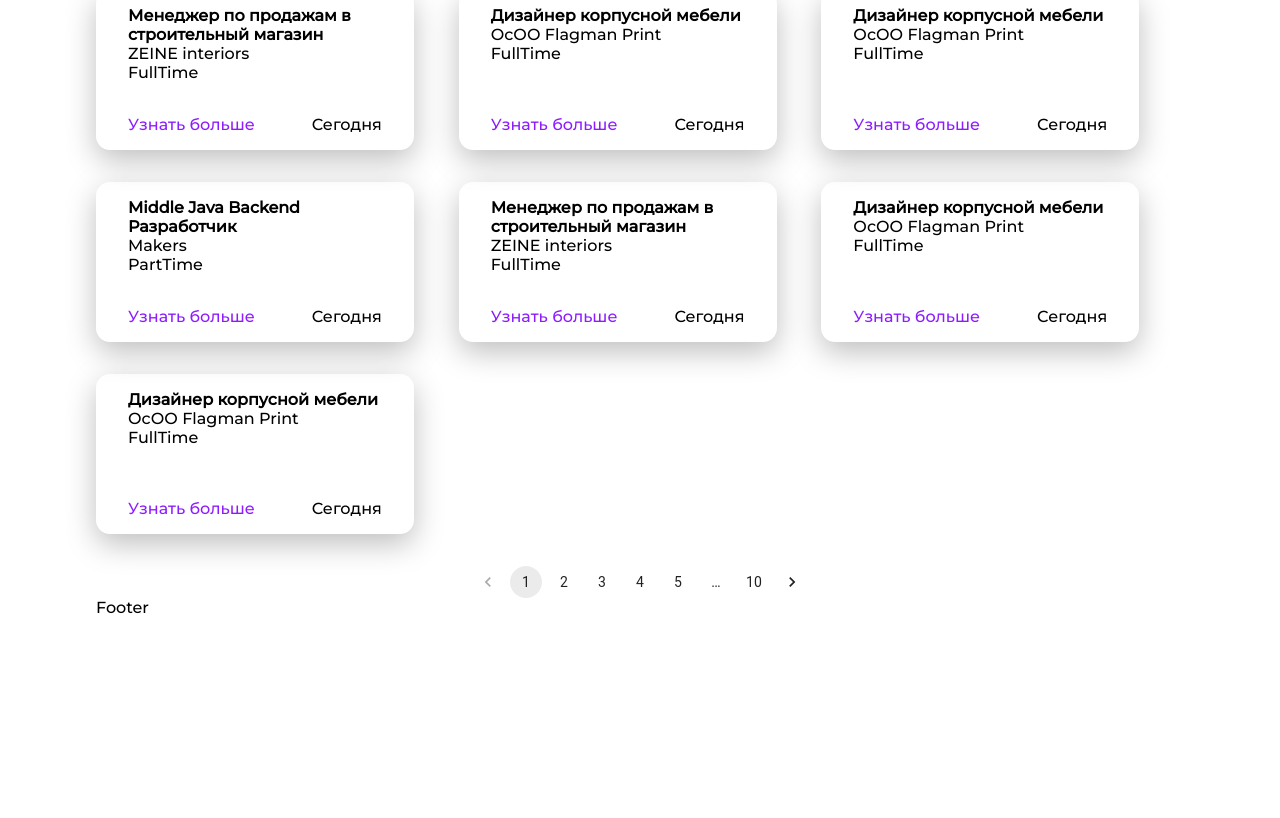
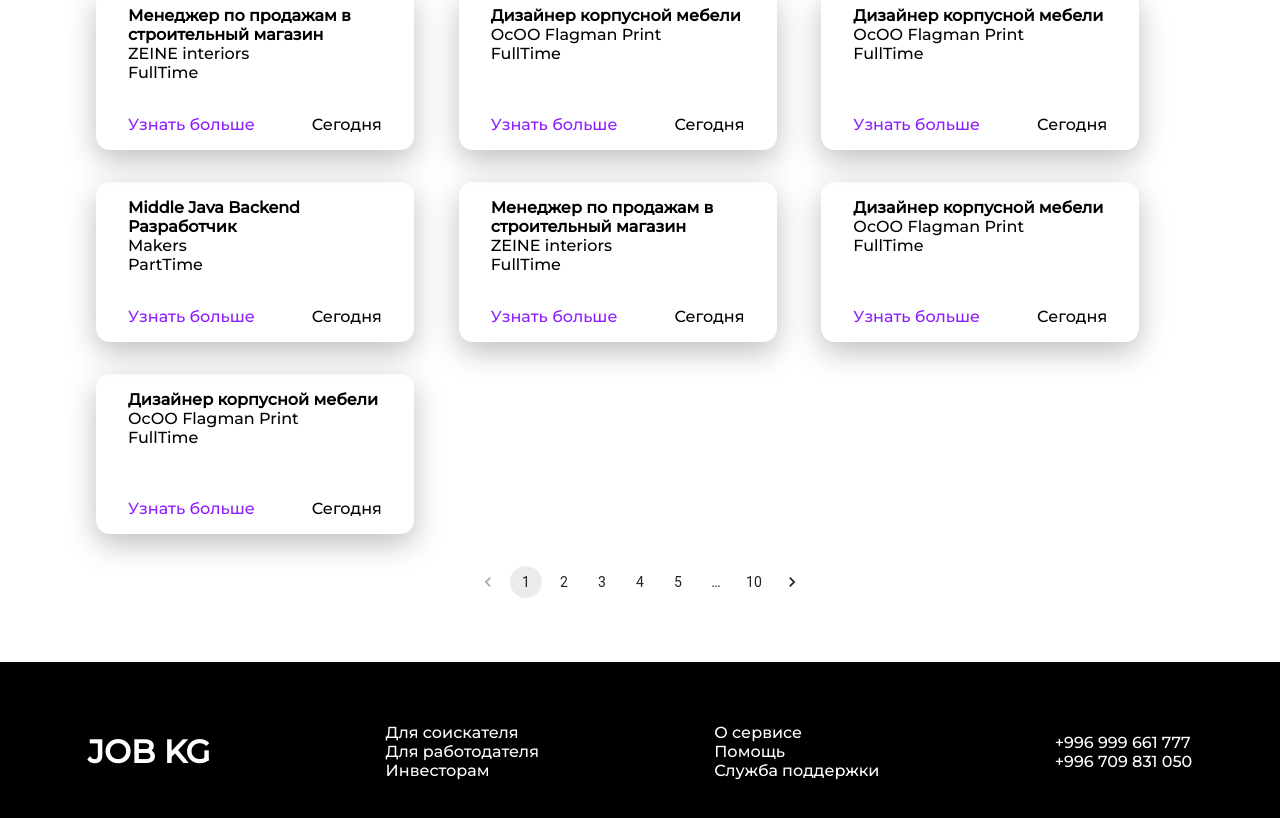
Before and after one commit to Adilet25/finalexam, a React (Vite) app: page / in a window 1280 px wide. Shown: the part 1013-1831 px from the top of the page. Before the commit the page ends 1630 px from the top, so only its background shows below. Built offline with nearby package versions, Linux system fonts and the light colour scheme.

Commit message:
created footer

```diff
--- a/src/MainLayout/footer/Footer.tsx
+++ b/src/MainLayout/footer/Footer.tsx
@@ -1,9 +1,28 @@
 import React from "react";
+import "../../styles/Footer.scss";
 
 type Props = {};
 
 const Footer = (props: Props) => {
-  return <div>Footer</div>;
+  return (
+    <div className="footerBlock">
+      <h1>JOB KG</h1>
+      <div>
+        <p>Для соискателя</p>
+        <p>Для работодателя</p>
+        <p>Инвесторам</p>
+      </div>
+      <div>
+        <p>О сервисе </p>
+        <p>Помощь</p>
+        <p>Служба поддержки</p>
+      </div>
+      <div>
+        <p>+996 999 661 777</p>
+        <p>+996 709 831 050</p>
+      </div>
+    </div>
+  );
 };
 
 export default Footer;
--- /dev/null
+++ b/src/styles/Footer.scss
@@ -0,0 +1,13 @@
+.footerBlock {
+  left: 0;
+  margin-top: 4rem;
+  width: 100%;
+  height: 180px;
+  background-color: black;
+  color: white;
+  position: absolute;
+  display: flex;
+  flex-direction: row;
+  align-items: center;
+  justify-content: space-around;
+}
```
